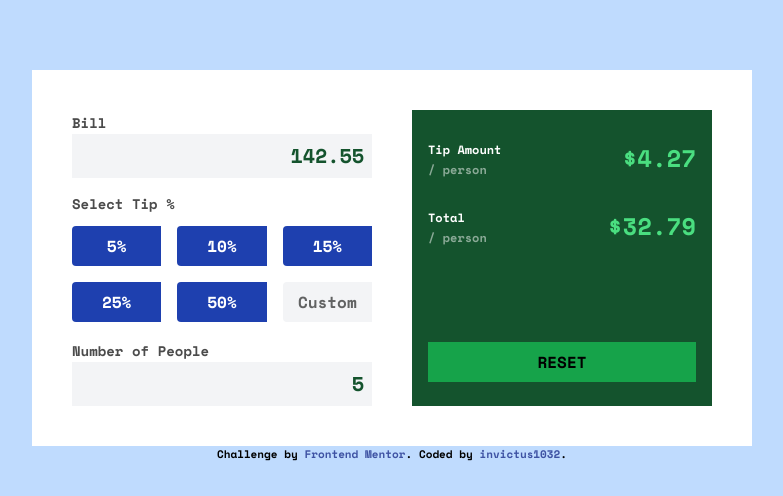
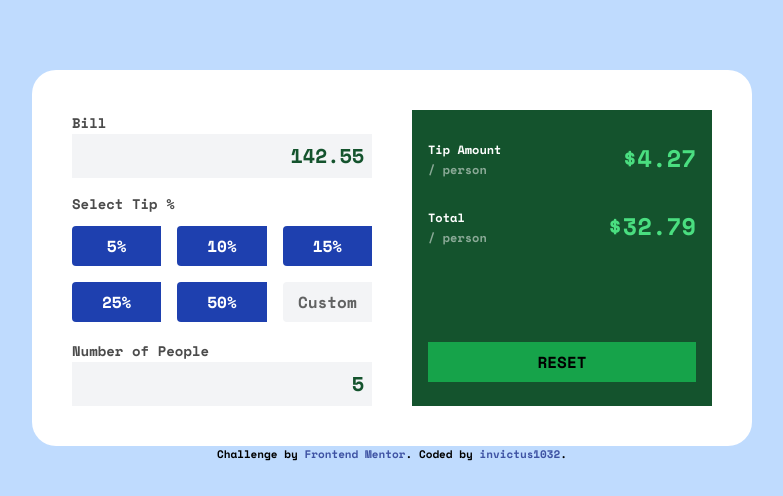
Before and after one commit to invictus1032/FrontendMentor_tip-calculator-app, a website: page index.html in a window 1280 px wide. Shown: the part 218-714 px from the top of the page, 248-1031 px from the left. Drawn offline with nearby package versions, Linux system fonts and the light colour scheme; files that its build step writes are made by us from their sources.

Commit message:
fix: make corners rounded

```diff
--- a/index.html
+++ b/index.html
@@ -23,7 +23,7 @@
   <header class="p-10 sm:p-[11vh]">
     <h1 class="text-center text-3xl text-opacity-60 text-black">S P L I<br>T T E R</h1>
   </header>
-  <main class="bg-white p-10 sm:grid sm:grid-cols-2 sm:gap-10 max-w-[90%] sm:max-w-[80%] xl:max-w-[60%] mx-auto">
+  <main class="bg-white p-10 sm:grid sm:grid-cols-2 sm:gap-10 max-w-[90%] sm:max-w-[80%] xl:max-w-[60%] mx-auto rounded-3xl">
     <section class="">
       <form action="" class="flex flex-col gap-4">
         <div>
```
